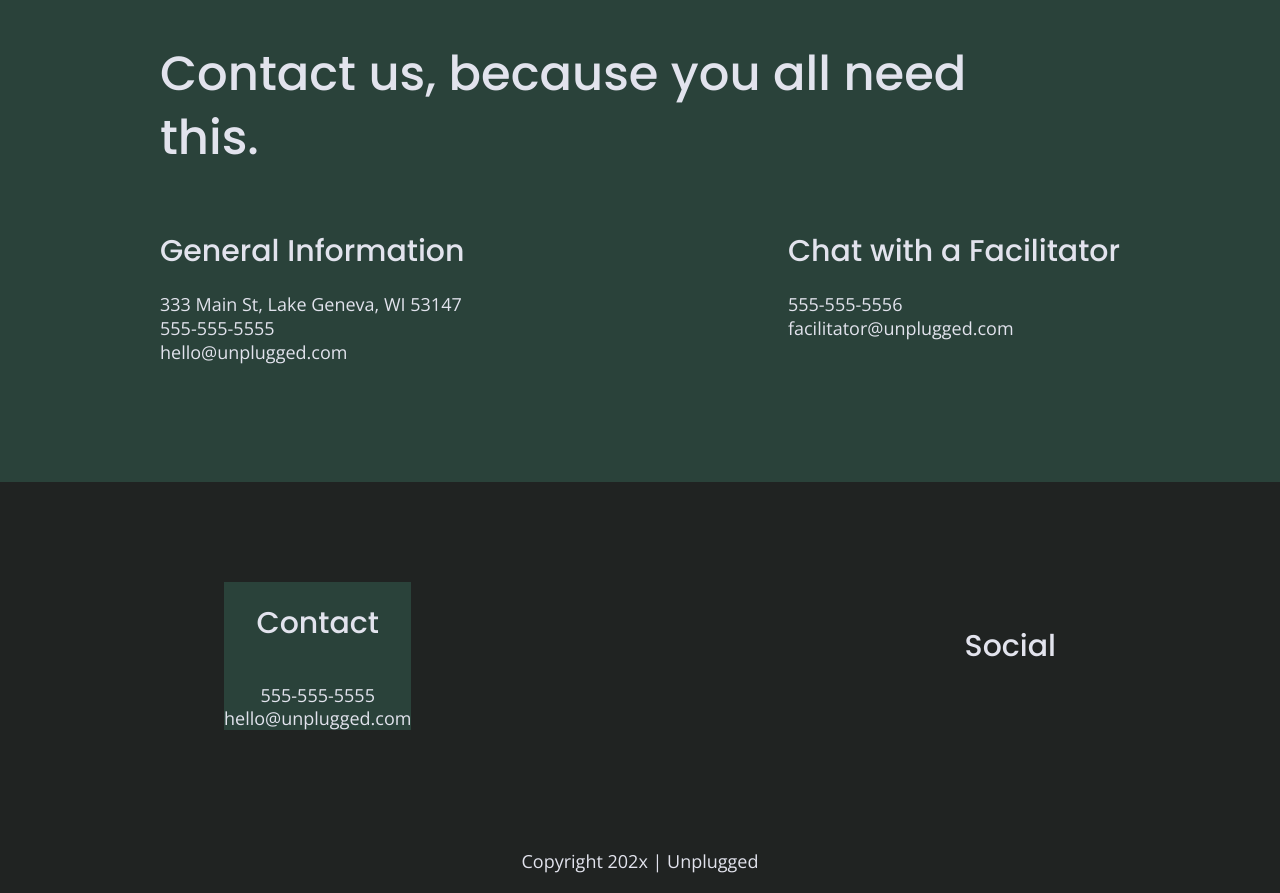
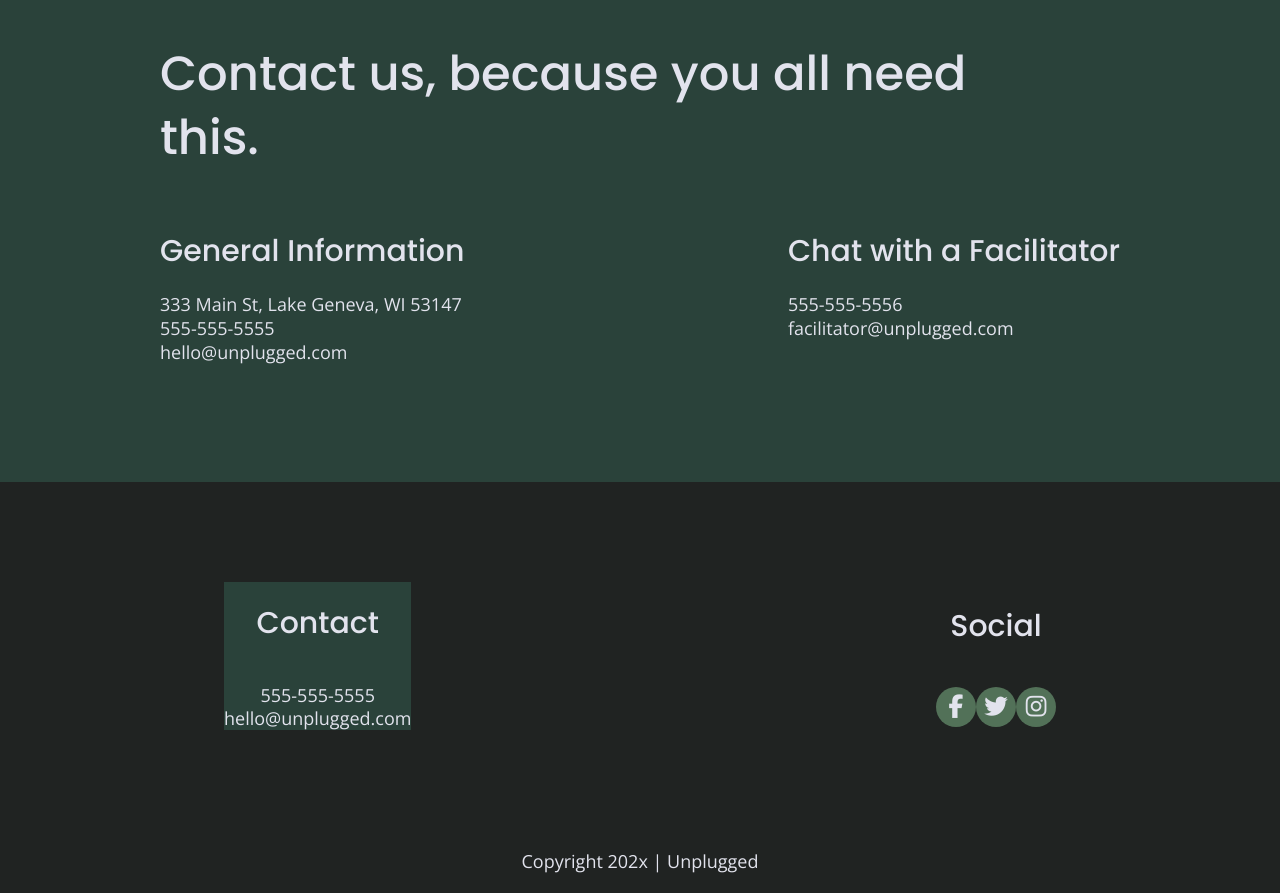
Before and after one commit to JansHans/unplugged-retreat, a website: page about/index.html in a window 1280 px wide. Shown: the part 1299-2192 px from the top of the page. Drawn offline with nearby package versions, Linux system fonts and the light colour scheme; files that its build step writes are made by us from their sources; files whose address does not match are found by name.

Commit message:
Added social icons

```diff
--- a/about/index.html
+++ b/about/index.html
@@ -127,7 +127,19 @@
         </div><!-- contact info ends -->
         <div class="social">
           <h4>Social</h4>
-          <div class="social-icons"></div>
+          <div class="social-icons">
+            <p>
+              <a href=""><i
+                  class="fab fa-facebook-f"></i></a>
+            </p>
+            <p>
+              <a href=""><i class="fab fa-twitter"></i></a>
+            </p>
+            <p>
+              <a href=""><i
+                  class="fab fa-instagram"></i></a>
+            </p>
+          </div>
           <p><a href="https://www.facebook.com/Skillcrush"
               target="_blank"></a></p>
           <!-- other social links here -->
--- a/css/main.css
+++ b/css/main.css
@@ -219,14 +219,20 @@ footer .social-icons {
   display: flex;
   justify-content: space-around;
   align-items: center;
-  font-size: 21px;
-  background-color: #527158;
 }
 
 footer .social-icons p {
+  background-color: #527158;
+  border-radius: 50%;
+  height: 40px;
+  width: 40px;
   display: flex;
   justify-content: center;
   align-items: center;
+}
+
+footer .social-icons p i {
+  font-size: 1.3125em;
 }
 
 footer .copyright {
```
Also changed, not shown: faq/index.html (+11 -1 lines), index.html (+11 -1 lines).
